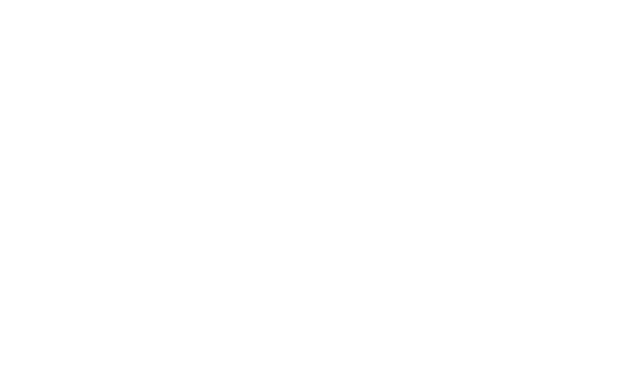
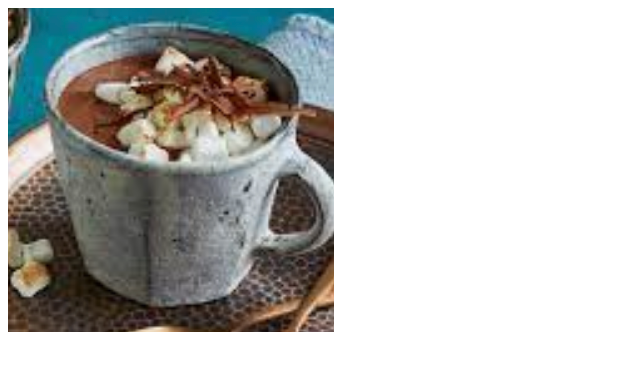
Before and after one commit to comp1800/web_template, a plain HTML site: page index.html in a window 1280 px wide. Shown: the whole page, without its empty margins (0-640 px from the left). Drawn offline with Linux system fonts and the light colour scheme.

```diff
--- a/index.html
+++ b/index.html
@@ -25,7 +25,7 @@
     <!------------------------------>
     <!-- Your HTML Layout go here -->
     <!------------------------------>
-
+    <img src="./images/drink1.png" >
     <!---------------------------------------------->
     <!-- Your own JavaScript functions go here    -->
     <!---------------------------------------------->
```
Also changed, not shown: images/drink1.png (added), images/drink2.png (added), images/drink3.png (added).
